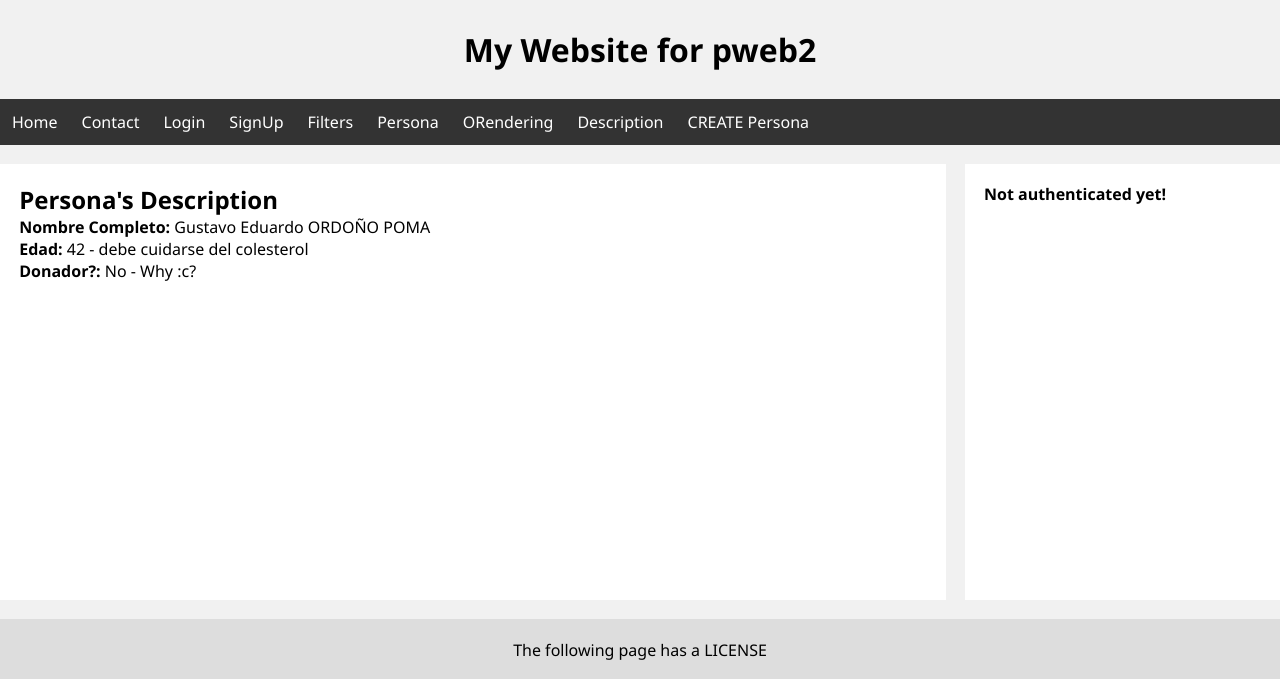
After one commit to gopoma/2022-pweb2-Laboratorio05, a Django app: page /personas/description in a window 1280 px wide. The commit adds this page. Shown: the top 679 px of the page. Run offline with Django 4.2, Linux system fonts and the light colour scheme; data comes from the database, SQL or seed files in the repository; both versions use the stored data as it was after the commit.

Commit message:
Diapositivas 14, 15, 16 y 17: Se desarrolla la clase PersonaForm para que construya el formulario tomando en cuenta el modelo Persona, luego se desarrolla la vista para que renderize o guarde la data de acuerdo al método utilizado, finalmente se mapea con un URL

```diff
--- a/src/listaContactos/urls.py
+++ b/src/listaContactos/urls.py
@@ -19,7 +19,7 @@ from django.urls import path
 from contactos.views import home
 from inicio.views import myHomeView, anotherView, tmpView, home, contact, filters
 from accounts.views import user_login, user_signup
-from personas.views import personaTestView, renderingObjects
+from personas.views import personaTestView, renderingObjects, description, personaCreateView
 
 urlpatterns = [
     path('initial/', myHomeView, name="Pagina de inicio"),
@@ -32,5 +32,7 @@ urlpatterns = [
     path('auth/signup/', user_signup, name="signup"),
     path('filters/', filters,  name="filters"),
     path('persona/', personaTestView, name="persona"),
-    path('personaObject/', renderingObjects, name="renderingObjects")
+    path('personaObject/', renderingObjects, name="renderingObjects"),
+    path('personas/description', description, name="description"),
+    path('agregar/', personaCreateView, name="createPersona")
 ]
--- a/src/personas/models.py
+++ b/src/personas/models.py
@@ -6,3 +6,6 @@ class Persona(models.Model):
     apellidos = models.CharField(max_length=100)
     edad = models.IntegerField() # max_digits=3
     donador = models.BooleanField()
+
+    def __str__(self):
+        return f"{self.nombres} {self.apellidos}"
--- /dev/null
+++ b/src/personas/templates/personas/description.html
@@ -0,0 +1,24 @@
+{% extends 'layouts/main-layout.html' %}
+
+{% block title %}
+    <title>Description</title>
+{% endblock %}
+
+{% block content %}
+    <h2>Persona's Description</h2>
+    <p><b>Nombre Completo: </b>{{ persona.nombres }} {{ persona.apellidos|upper }}</p>
+    <p><b>Edad: </b>{{ persona.edad }} -
+        {% if persona.edad > 40 %}
+            debe cuidarse del colesterol
+        {% else %}
+            puede comer lo que quiera
+        {% endif %}
+    </p>
+    <p><b>Donador?: </b>
+        {% if persona.donador %}
+            Sí - OK c:
+        {% else %}
+            No - Why :c?
+        {% endif %}
+    </p>
+{% endblock %}
--- a/src/templates/personas/test.html
+++ b/src/personas/templates/personas/test.html
@@ -1,4 +1,4 @@
-{% extends '../layouts/main-layout.html' %}
+{% extends 'layouts/main-layout.html' %}
 
 {% block title %}
     <title>Test de Personas</title>
--- a/src/personas/views.py
+++ b/src/personas/views.py
@@ -1,5 +1,6 @@
 from django.shortcuts import render
 from .models import Persona
+from .forms import PersonaForm
 
 # Create your views here.
 def personaTestView(request):
@@ -15,3 +16,18 @@ def renderingObjects(request):
     return render(request, "personas/renderingObjects.html", {
         "persona": personaItem
     })
+
+def description(request):
+    persona = Persona.objects.get(id=1)
+    return render(request, "personas/description.html", {
+        "persona": persona
+    })
+
+def personaCreateView(request):
+    form = PersonaForm(request.POST or None)
+    if form.is_valid():
+        form.save()
+        form = PersonaForm()
+
+    formContext = {"form": form}
+    return render(request, "personas/personasCreate.html", formContext)
--- a/src/templates/components/navbar.html
+++ b/src/templates/components/navbar.html
@@ -7,5 +7,7 @@
         <a class="navbar__link" href="/filters">Filters</a>
         <a class="navbar__link" href="/persona">Persona</a>
         <a class="navbar__link" href="/personaObject">ORendering</a>
+        <a class="navbar__link" href="/personas/description">Description</a>
+        <a class="navbar__link" href="/agregar">CREATE Persona</a>
     </ul>
 </nav>
```
Also changed, not shown: src/personas/forms.py (added, +12 -0 lines), src/personas/templates/personas/personasCreate.html (added, +14 -0 lines), src/personas/templates/personas/renderingObjects.html (added, +17 -0 lines), src/templates/personas/renderingObjects.html (deleted, +0 -11 lines), README.md, src/db.sqlite3.
